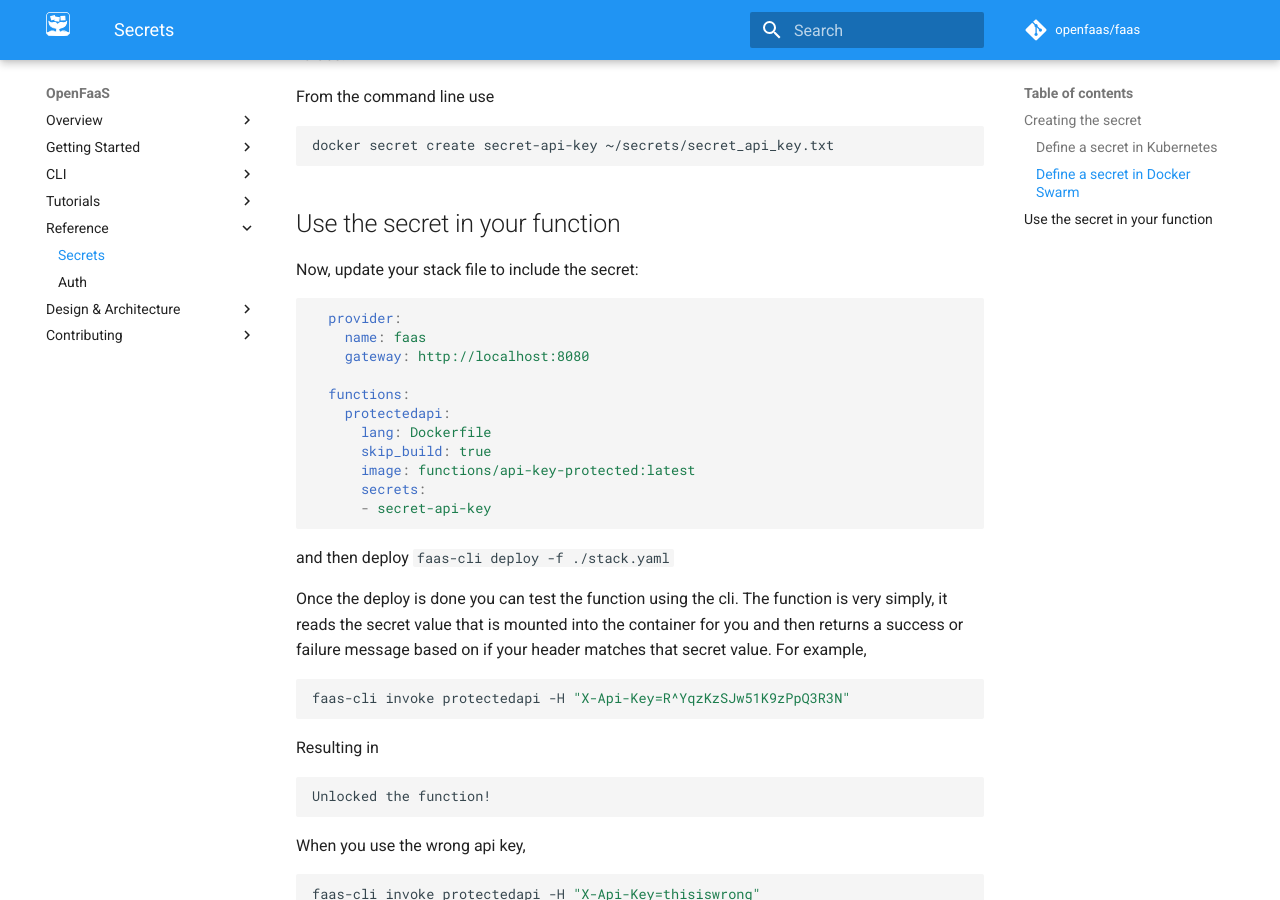
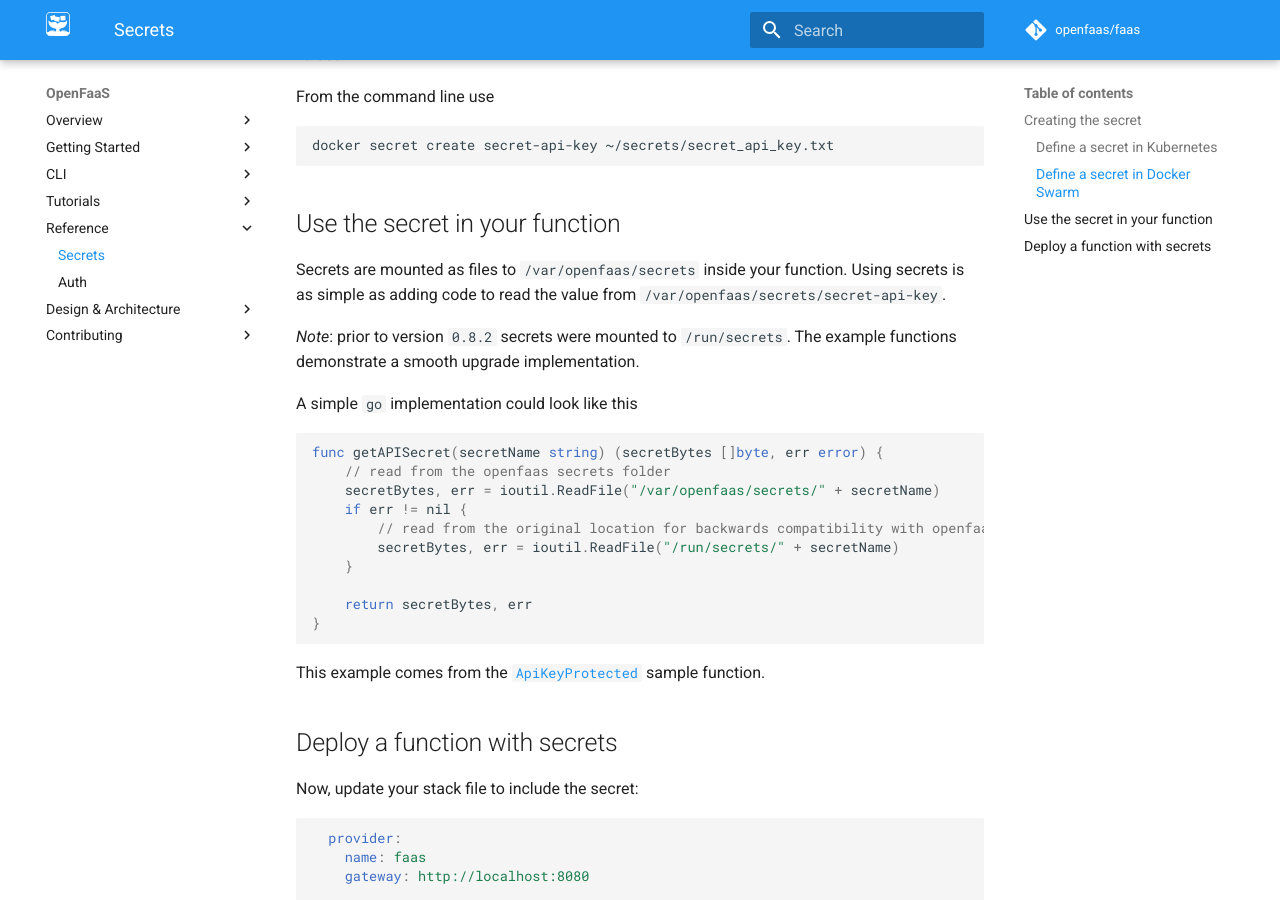
Before and after one commit to openfaas/docs, an MkDocs documentation site: the page built from docs/reference/secrets.md, in a window 1280 px wide and 900 px high, scrolled down 905 px. Built offline with MkDocs 1.6.1 and Material for MkDocs 9.7.7, drawn with Linux system fonts in a browser that asks for light colours; comment, search, counter and statistics services are not loaded; old or Windows-style settings are respelled for this version of MkDocs.

Commit message:
Update refernce documentation for secrets
**What**
- Add notes and describe how to read secrets from files in openfaas
- Add a final note to the end of the authentication refernce directing
people to the `secrets` reference.

**Why**
- This improves the walk-through and makes it clear how to write a
function that uses secrets _and_ how to deploy it

Signed-off-by: Lucas Roesler <roesler.lucas@gmail.com>

````diff
--- a/docs/reference/secrets.md
+++ b/docs/reference/secrets.md
@@ -37,6 +37,29 @@ docker secret create secret-api-key ~/secrets/secret_api_key.txt
 ```
 
 ## Use the secret in your function
+
+Secrets are mounted as files to `/var/openfaas/secrets` inside your function. Using secrets is as simple as adding code to read the value from `/var/openfaas/secrets/secret-api-key`.
+
+_Note_: prior to version `0.8.2` secrets were mounted to `/run/secrets`. The example functions demonstrate a smooth upgrade implementation.
+
+A simple `go` implementation could look like this
+
+```go
+func getAPISecret(secretName string) (secretBytes []byte, err error) {
+	// read from the openfaas secrets folder
+	secretBytes, err = ioutil.ReadFile("/var/openfaas/secrets/" + secretName)
+	if err != nil {
+		// read from the original location for backwards compatibility with openfaas <= 0.8.2
+		secretBytes, err = ioutil.ReadFile("/run/secrets/" + secretName)
+	}
+
+	return secretBytes, err
+}
+```
+
+This example comes from the [`ApiKeyProtected`](https://github.com/openfaas/faas/tree/master/sample-functions/ApiKeyProtected-Secrets) sample function.
+
+## Deploy a function with secrets
 
 Now, update your stack file to include the secret:
 
````
Also changed, not shown: docs/reference/authentication.md (+1 -1 lines).
